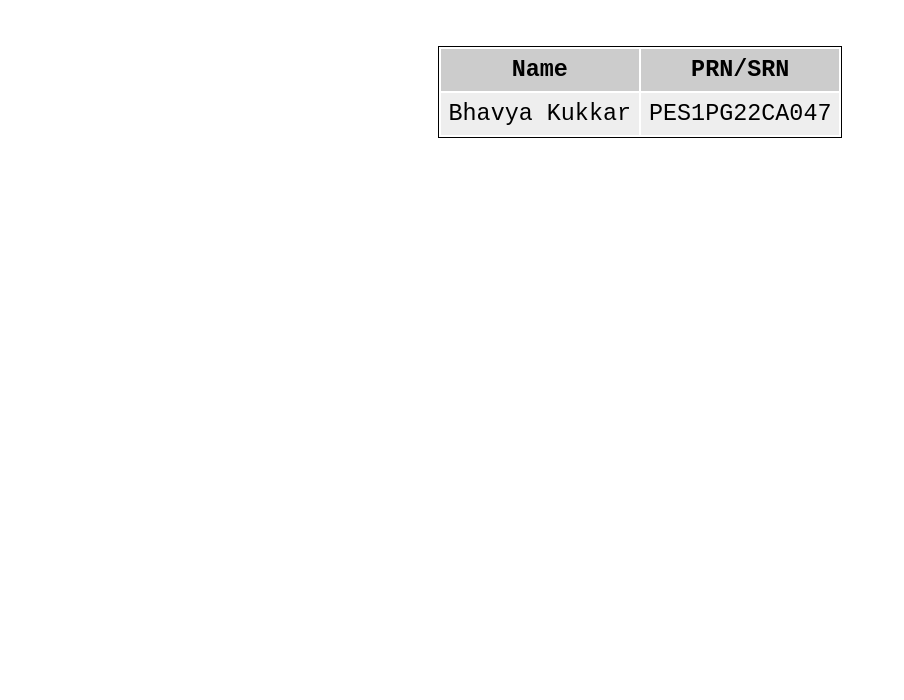
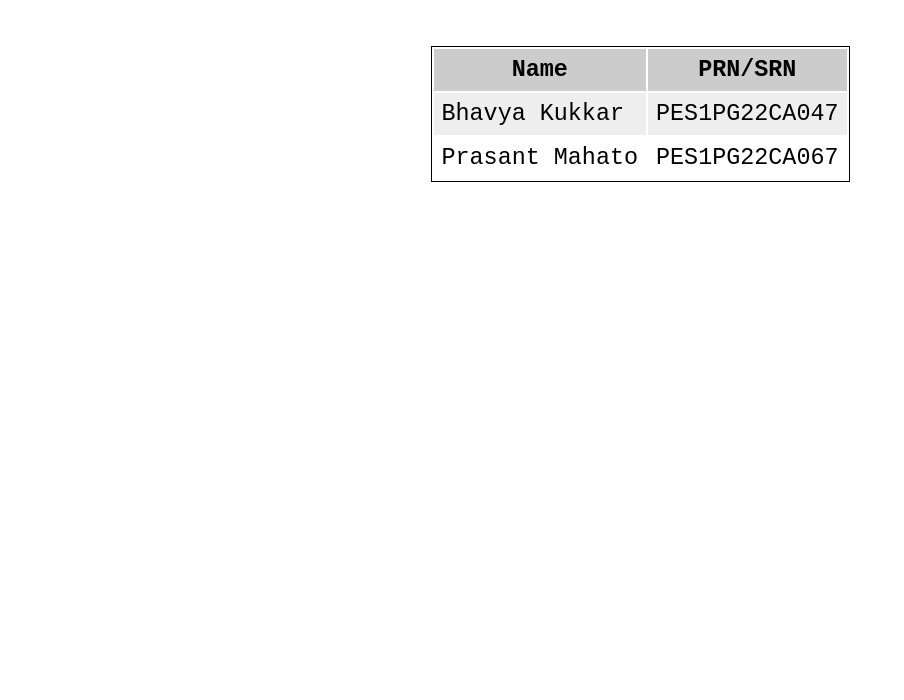
Before and after one commit to vasant3907/github_demo, a plain HTML site: page index.html in a window 1280 px wide. Shown: the part 100-800 px from the top of the page, without its empty margins (0-904 px from the left). Drawn offline with Linux system fonts and the light colour scheme.

Commit message:
Updated name

```diff
--- a/index.html
+++ b/index.html
@@ -11,6 +11,7 @@
         <table>
             <tr><th>Name</th><th>PRN/SRN</th></tr>
             <tr><td>Bhavya Kukkar</td><td>PES1PG22CA047</td></tr>
+            <tr><td>Prasant Mahato</td><td>PES1PG22CA067</td></tr>
             <!-- COPY THE ABOVE LINE & CHANGE TO YOUR NAME AND SRN/PRN (THIS IS A COMMENT) -->
         </table>
     </div>
```
